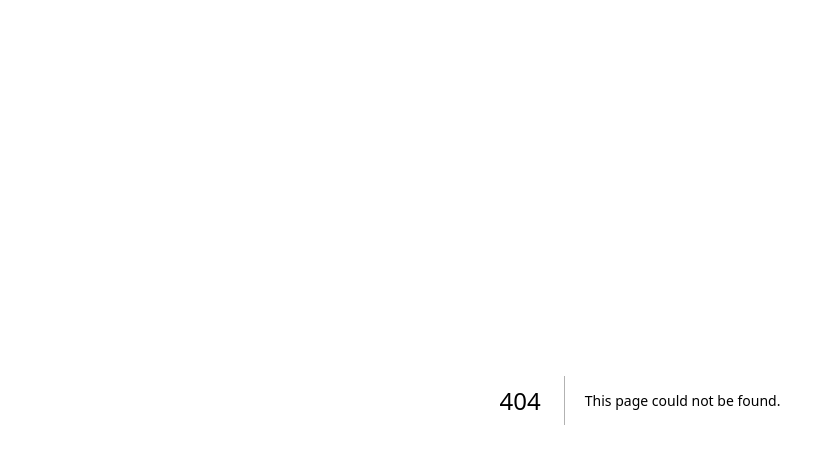
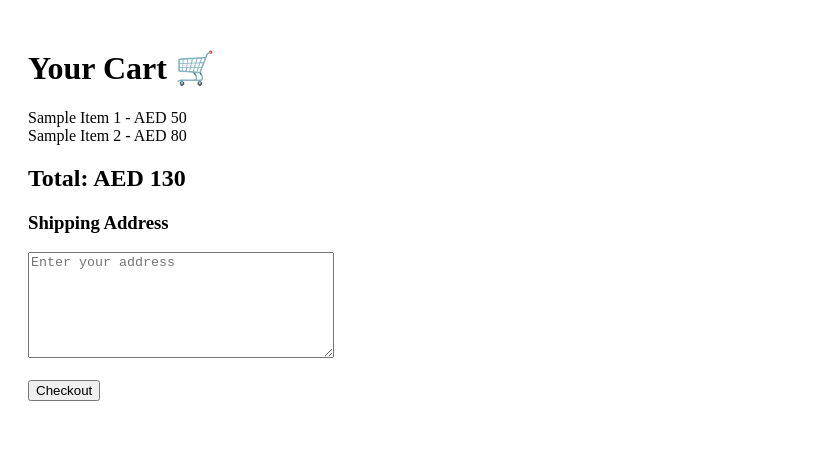
Before and after one commit to sarajlenin-lab/town-website, a Next.js app: page /pages/pages/cart in a window 1280 px wide. Before the commit this address had no page. Shown: the top 464 px of the page, without its empty margins (0-815 px from the left). Built offline with nearby package versions, Linux system fonts and the light colour scheme.

Commit message:
Create cart.js

```diff
--- /dev/null
+++ b/pages/pages/pages/cart.js
@@ -0,0 +1,40 @@
+import { useState } from "react";
+
+export default function Cart() {
+  const [cart, setCart] = useState([
+    { id: 1, name: "Sample Item 1", price: 50 },
+    { id: 2, name: "Sample Item 2", price: 80 }
+  ]);
+
+  const [address, setAddress] = useState("");
+
+  const total = cart.reduce((sum, item) => sum + item.price, 0);
+
+  return (
+    <div style={{ padding: 20 }}>
+      <h1>Your Cart 🛒</h1>
+
+      {cart.map((item, index) => (
+        <div key={index}>
+          {item.name} - AED {item.price}
+        </div>
+      ))}
+
+      <h2>Total: AED {total}</h2>
+
+      <h3>Shipping Address</h3>
+      <textarea
+        placeholder="Enter your address"
+        value={address}
+        onChange={(e) => setAddress(e.target.value)}
+        style={{ width: "300px", height: "100px" }}
+      />
+
+      <br /><br />
+
+      <button onClick={() => alert("Order Placed!")}>
+        Checkout
+      </button>
+    </div>
+  );
+}
```
